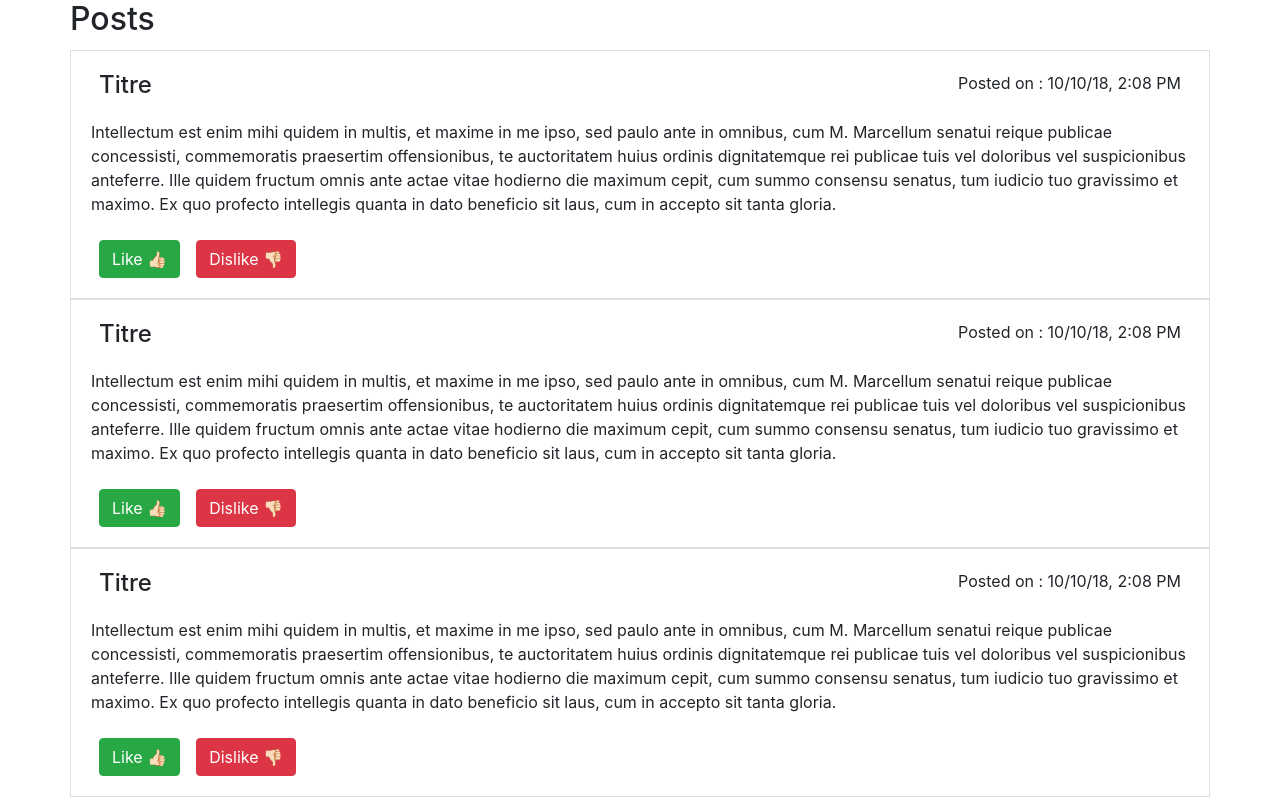
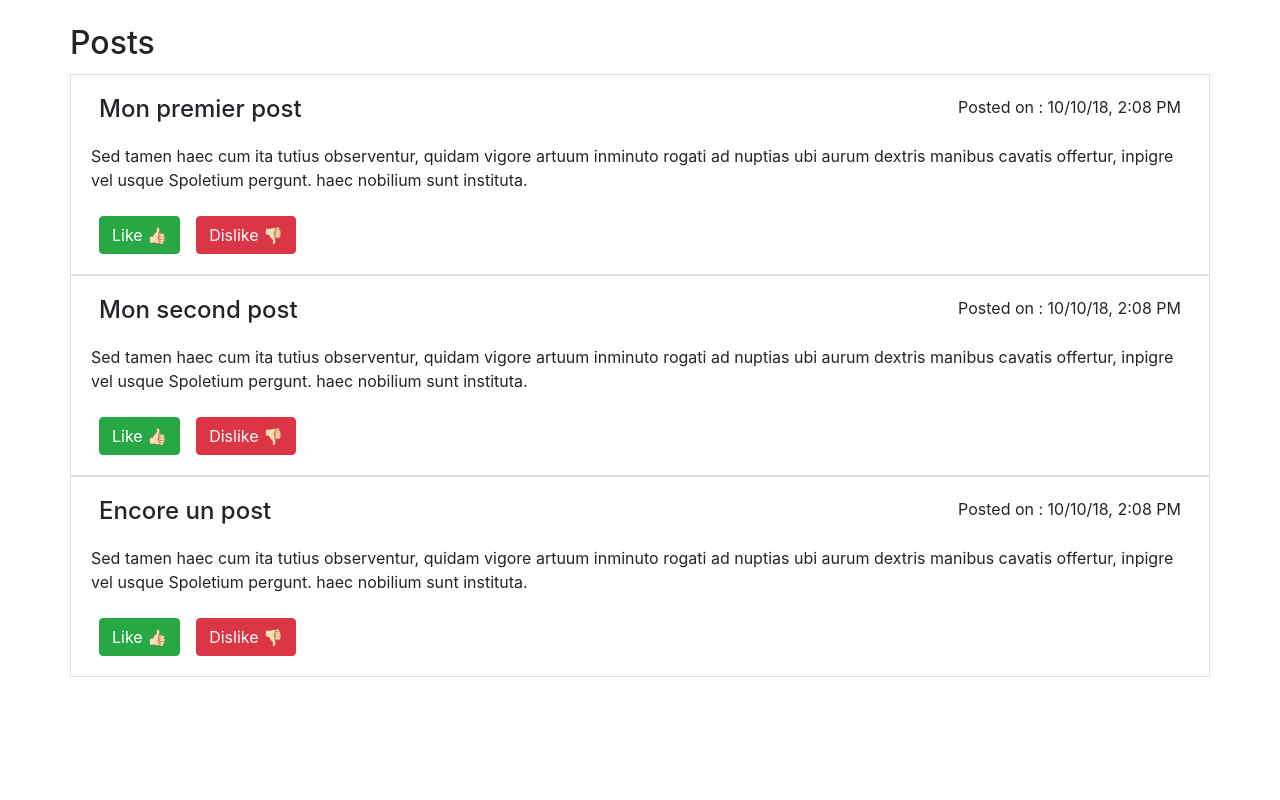
Before and after one commit to rivers-dash/Blog, an Angular app: page / in a window 1280 px wide. Built offline with nearby package versions, Linux system fonts and the light colour scheme.

Commit message:
:sparkles: [Items] setting up the data from the app.component to the item.components through assertions

```diff
--- a/src/app/app.component.html
+++ b/src/app/app.component.html
@@ -1,14 +1,16 @@
 <div class="container">
   <div class="row">
-    <div class="col-xs-12">
+    <div class="col-xs-12 mt-4">
       <h2 class="card-title">Posts</h2>
 
 			<ul class="list-group">
 				<app-post-list-item-component
-				passingThis="title"
+				*ngFor= "let post of posts"
+				[title]= "post.title"
+				[content]= "post.content"
+				[loveIts]= "post.loveIts"
+				[createdAt]= "post.created_at"
 				></app-post-list-item-component>
-				<app-post-list-item-component></app-post-list-item-component>
-				<app-post-list-item-component></app-post-list-item-component>
 			</ul>
 
     </div>
--- a/src/app/app.component.ts
+++ b/src/app/app.component.ts
@@ -7,6 +7,26 @@ import { Component } from '@angular/core';
 })
 
 export class AppComponent {
-  title = 'Mon premier post'
+  lorem = 'Sed tamen haec cum ita tutius observentur, quidam vigore artuum inminuto rogati ad nuptias ubi aurum dextris manibus cavatis offertur, inpigre vel usque Spoletium pergunt. haec nobilium sunt instituta.'
 
+	posts = [
+		{
+			title: 'Mon premier post',
+		  content: this.lorem,
+		  loveIts: 0,
+		  created_at: new Date()
+		},
+		{
+			title: 'Mon second post',
+		  content: this.lorem,
+		  loveIts: 0,
+		  created_at: new Date()
+		},
+		{
+			title: 'Encore un post',
+		  content: this.lorem,
+		  loveIts: 0,
+		  created_at: new Date()
+		},
+	]
 }
--- a/src/app/post-list-item-component/post-list-item-component.component.html
+++ b/src/app/post-list-item-component/post-list-item-component.component.html
@@ -1,15 +1,15 @@
 <div class="list-group-item">
 
 	<div class="d-flex flex-row">
-		<h4 class="card-title mr-auto p-2"> {{ post.title }} </h4>
+		<h4 class="card-title mr-auto p-2"> {{ title }} </h4>
 
 		<div class="p-2">
-			Posted on : {{ post.date | date:'short' }}
+			Posted on : {{ createdAt | date:'short' }}
 		</div>
 	</div>
 
 	<div class="">
-		{{ post.content }}
+		{{ content }}
 	</div>
 
 	<div class="mt-4 mb-2">
@@ -26,6 +26,4 @@
 		>Dislike 👎🏻 </button>
 	</div>
 
-
-
 </div>
--- a/src/app/post-list-item-component/post-list-item-component.component.ts
+++ b/src/app/post-list-item-component/post-list-item-component.component.ts
@@ -7,15 +7,13 @@ import { Component, OnInit, Input } from '@angular/core';
 })
 export class PostListItemComponentComponent implements OnInit {
 
-	@Input() passingThis: string
+	@Input() title: string
+	@Input() content: string
+	@Input() loveIts: number
+	@Input() createdAt: Date
 
   constructor() { }
 
-	post = {
-		title: 'Titre',
-		content: 'Intellectum est enim mihi quidem in multis, et maxime in me ipso, sed paulo ante in omnibus, cum M. Marcellum senatui reique publicae concessisti, commemoratis praesertim offensionibus, te auctoritatem huius ordinis dignitatemque rei publicae tuis vel doloribus vel suspicionibus anteferre. Ille quidem fructum omnis ante actae vitae hodierno die maximum cepit, cum summo consensu senatus, tum iudicio tuo gravissimo et maximo. Ex quo profecto intellegis quanta in dato beneficio sit laus, cum in accepto sit tanta gloria.',
-		date: new Date(),
-	}
 
   ngOnInit() {
   }
```
